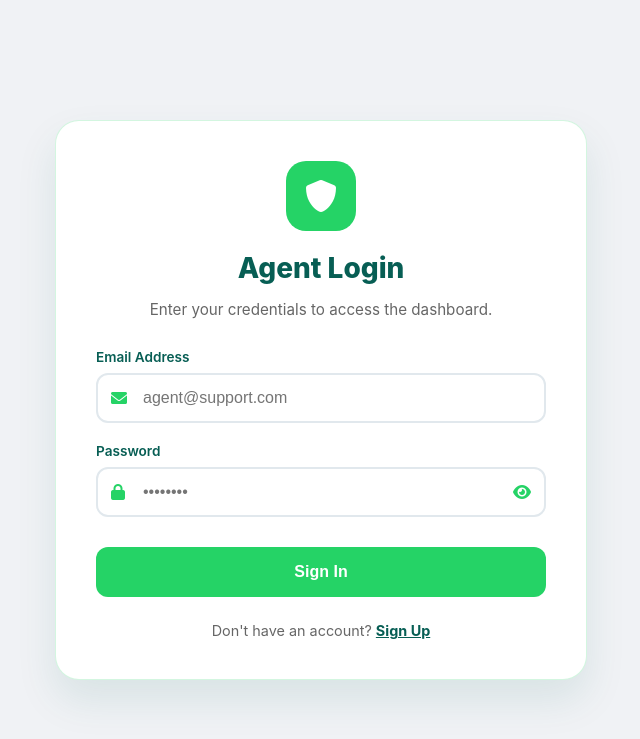
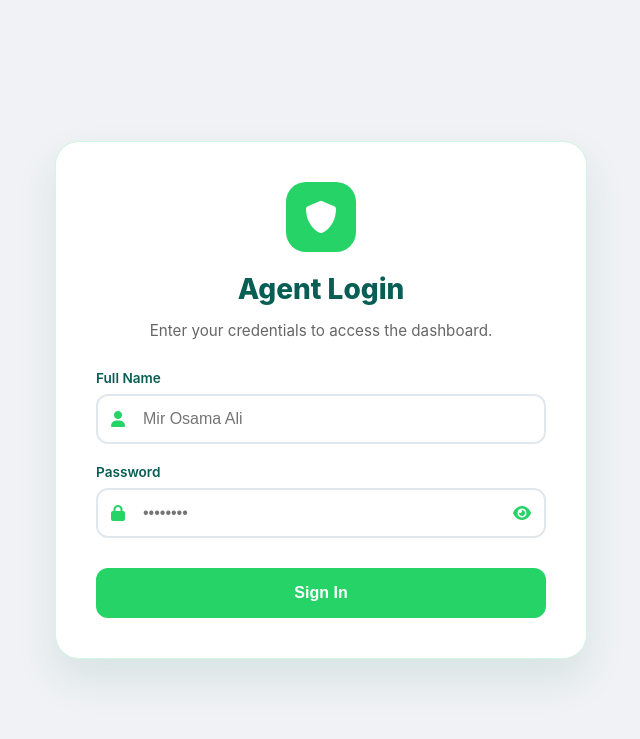
Before and after one commit to MirOsamaAli03/OAS-CUSTOMER-SUPPORT-BOT, a Node server app: page /auth in a window 1280 px wide. Shown: the top 739 px of the page, without its empty margins (319-959 px from the left). Run offline with Node 20, Linux system fonts and the light colour scheme; some libraries are stand-ins or nearby versions.

Commit message:
Registration deleted from frontend

```diff
--- a/redis_ver.js
+++ b/redis_ver.js
@@ -108,7 +108,7 @@ const grp_links = mongoose.model(
 );
 
 const userSchema = new mongoose.Schema({
-    email: { type: String, required: true, unique: true },
+    username: { type: String, required: true, unique: true },
     password: { type: String, required: true }
 }, { collection: "registered_admins" });
 
@@ -767,25 +767,25 @@ app.post('/attention-true', async (req, res) => {
 app.post('/register_check', async (req, res) => {
 
     // const { fname, email, password } = req.body
-    const { email, password } = req.body
+    const { username, password } = req.body
 
 
     // let na = fname
-    let em = email
+    let uname = username
     let pas = password
 
     // console.log(na, em, pas)
-    console.log(em, pas)
+    console.log(uname, pas)
 
 
-    const che = await reg.findOne({ email: em })
+    const che = await reg.findOne({ username: uname })
 
     if (!che) {
 
         try {
             const hashedPassword = await bcrypt.hash(pas, 10);
             const newUser = new reg({
-                email: em,
+                username: uname,
                 password: hashedPassword // Store the hash, not the plain text
             });
             await newUser.save();
@@ -810,15 +810,15 @@ app.post('/register_check', async (req, res) => {
 
 app.post('/login_check', async (req, res) => {
 
-    const { email, password } = req.body
+    const { username, password } = req.body
 
 
-    let em = email
+    let uname = username
     let pas = password
 
-    console.log(em, pas)
+    console.log(uname, pas)
 
-    const user = await reg.findOne({ email: em });
+    const user = await reg.findOne({ username: uname });
     if (!user) return res.send({ success: false, message: 'User not found' });
 
     const isMatch = await bcrypt.compare(pas, user.password);
--- a/views/auth.ejs
+++ b/views/auth.ejs
@@ -164,11 +164,11 @@
             <p>Enter your credentials to access the dashboard.</p>
             <form>
                 <div class="input-wrapper">
-                    <label>Email Address</label>
+
+                    <label>Full Name</label>
                     <div class="input-field">
-                        <i class="fas fa-envelope"></i>
-                        <input id="eml" type="text" pattern="^[^\s@]+@[^\s@]+\.[^\s@]+$" name="email"
-                            placeholder="agent@support.com" required>
+                        <i class="fas fa-user"></i>
+                        <input id="uname" type="text" name="name" placeholder="Mir Osama Ali" required>
                     </div>
                 </div>
                 <div class="input-wrapper">
@@ -183,23 +183,23 @@
                 </div>
                 <button type="button" class="btn-green" onclick="sendDatalogin()">Sign In</button>
             </form>
-            <div class="toggle-link">
+            <!-- <div class="toggle-link">
                 Don't have an account? <span onclick="toggleAuth()">Sign Up</span>
-            </div>
+            </div> -->
         </div>
-
+        <!--
         <div id="signup-section" class="hidden">
             <h1>Create Account</h1>
             <p>Register as a new support agent.</p>
             <form>
-                <!-- <div class="input-wrapper">
+             <div class="input-wrapper">
                     <label>Full Name</label>
                     <div class="input-field">
                         <i class="fas fa-user"></i>
                         <input id="fname" type="text" name="name" placeholder="John Doe" required>
                     </div>
                 </div> -->
-                <div class="input-wrapper">
+        <!-- <div class="input-wrapper">
                     <label>Email Address</label>
                     <div class="input-field">
                         <i class="fas fa-envelope"></i>
@@ -221,8 +221,8 @@
             </form>
             <div class="toggle-link">
                 Already registered? <span onclick="toggleAuth()">Login Here</span>
-            </div>
-        </div>
+            </div> -->
+        <!-- </div> -->
     </div>
 
     <script src="https://cdn.jsdelivr.net/npm/sweetalert2@11"></script>
@@ -257,59 +257,59 @@
         });
 
 
-        async function sendDataRegister() {
-            // const fname = document.getElementById('fname');
-            const pass = document.getElementById('pass');
-            const em = document.getElementById('em');
+        // async function sendDataRegister() {
+        //     // const fname = document.getElementById('fname');
+        //     const pass = document.getElementById('pass');
+        //     const em = document.getElementById('em');
 
 
-            // if (!fname.checkValidity()) {
-            //     fname.reportValidity();
-            //     return;
-            // }
+        //     // if (!fname.checkValidity()) {
+        //     //     fname.reportValidity();
+        //     //     return;
+        //     // }
 
-            if (!em.checkValidity()) {
-                em.reportValidity();
-                return;
-            }
-            if (!pass.checkValidity()) {
-                pass.reportValidity();
-                return;
-            }
+        //     if (!em.checkValidity()) {
+        //         em.reportValidity();
+        //         return;
+        //     }
+        //     if (!pass.checkValidity()) {
+        //         pass.reportValidity();
+        //         return;
+        //     }
 
-            // console.log(fname.value)
-            console.log(pass.value)
-            console.log(em.value)
+        //     // console.log(fname.value)
+        //     console.log(pass.value)
+        //     console.log(em.value)
 
-            const res = await fetch(`/register_check`, {
-                method: 'POST',
-                headers: { 'Content-Type': 'application/json' },
-                // body: JSON.stringify({ fname: fname.value, email: em.value, password: pass.value })
-                body: JSON.stringify({ email: em.value, password: pass.value })
+        //     const res = await fetch(`/register_check`, {
+        //         method: 'POST',
+        //         headers: { 'Content-Type': 'application/json' },
+        //         // body: JSON.stringify({ fname: fname.value, email: em.value, password: pass.value })
+        //         body: JSON.stringify({ email: em.value, password: pass.value })
 
-            });
+        //     });
 
-            const data = await res.json();
-            if (data.success) {
-                Swal.fire('Success', 'User Registered', 'success').then(() => location.reload());
-            }
-            else {
+        //     const data = await res.json();
+        //     if (data.success) {
+        //         Swal.fire('Success', 'User Registered', 'success').then(() => location.reload());
+        //     }
+        //     else {
 
-                Swal.fire('Error', data.message, 'error');
+        //         Swal.fire('Error', data.message, 'error');
 
-            }
+        //     }
 
 
-        }
+        // }
 
 
         async function sendDatalogin() {
 
             const pass = document.getElementById('passl');
-            const em = document.getElementById('eml');
+            const uname = document.getElementById('uname');
 
-            if (!em.checkValidity()) {
-                em.reportValidity();
+            if (!uname.checkValidity()) {
+                uname.reportValidity();
                 return;
             }
             if (!pass.checkValidity()) {
@@ -318,12 +318,12 @@
             }
 
             console.log(pass.value)
-            console.log(em.value)
+            console.log(uname.value)
 
             const res = await fetch(`/login_check`, {
                 method: 'POST',
                 headers: { 'Content-Type': 'application/json' },
-                body: JSON.stringify({ email: em.value, password: pass.value })
+                body: JSON.stringify({ username: uname.value, password: pass.value })
             });
 
             const data = await res.json();
```
